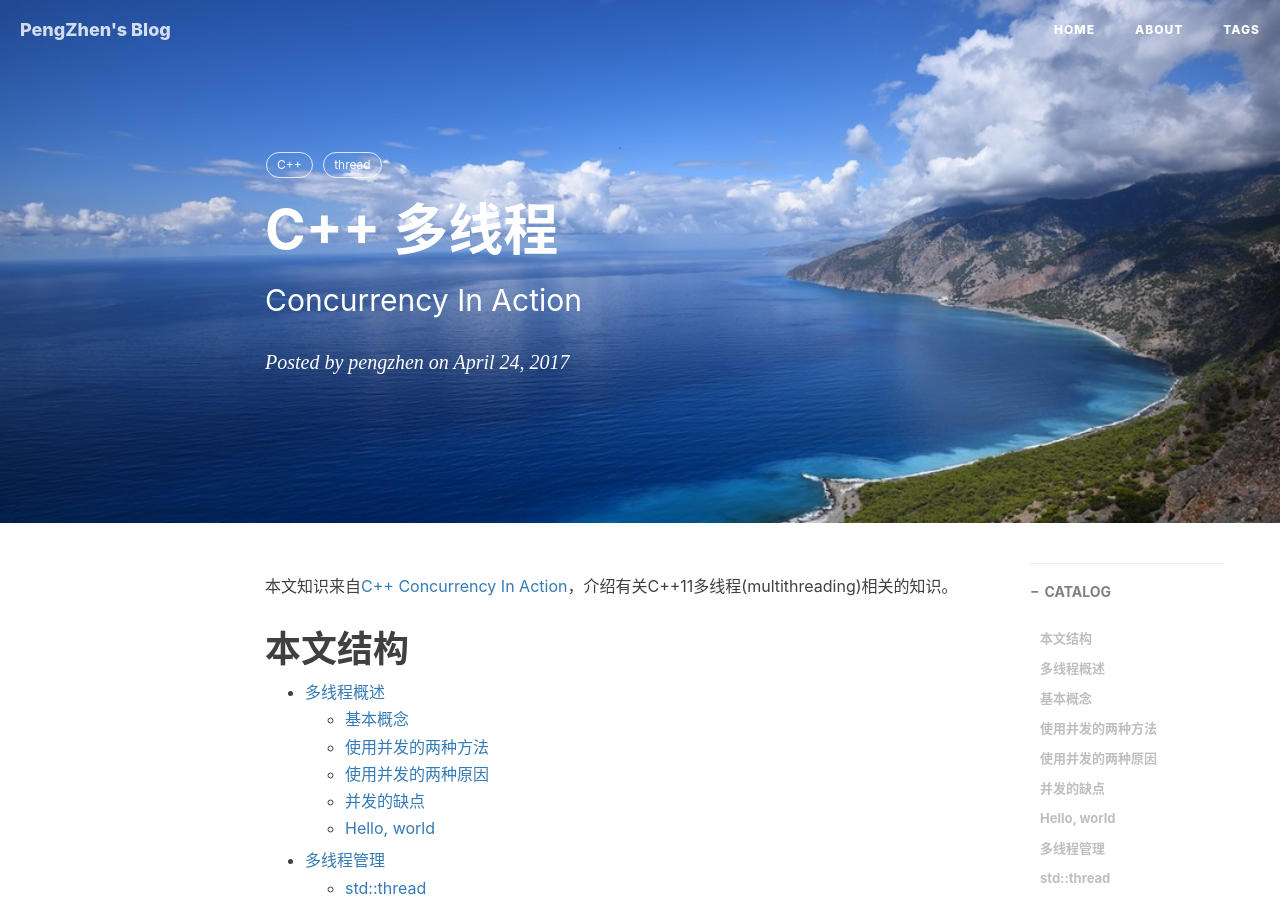
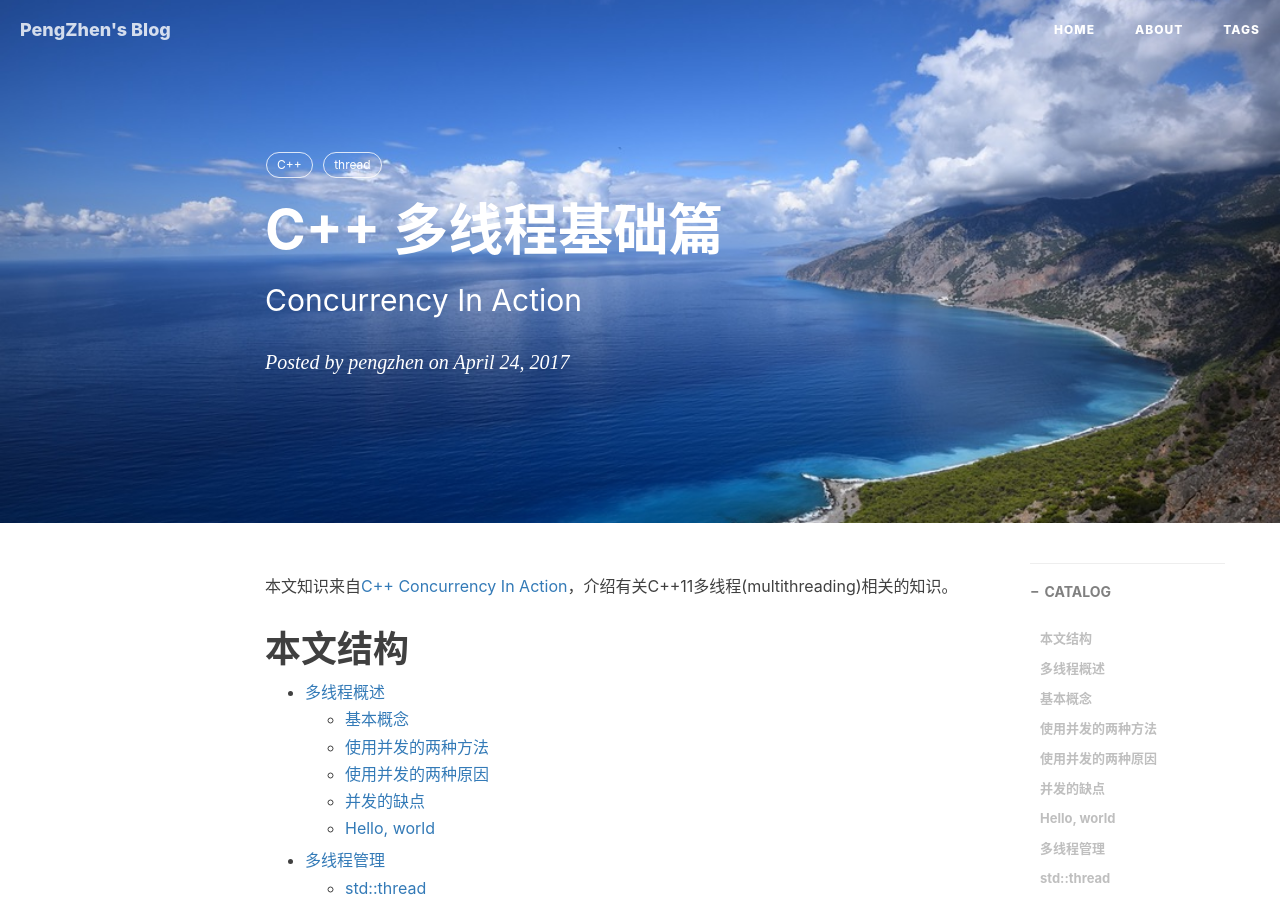
Before and after one commit to Chorior/Chorior.github.io, a Jekyll site: the page built from _posts/2017-04-24-C++ 多线程基础篇.md, in a window 1280 px wide and 900 px high. Built offline with Jekyll 4.4.1, drawn with Linux system fonts in a browser that asks for light colours; nearby versions of some CDN libraries; comment, search, counter and statistics services are not loaded.

Commit message:
C++ 多线程基础篇

```diff
--- a/_posts/2017-04-24-C++ 多线程基础篇.md
+++ b/_posts/2017-04-24-C++ 多线程基础篇.md
@@ -1,5 +1,5 @@
 ---
-title:      "C++ 多线程"
+title:      "C++ 多线程基础篇"
 subtitle:   "Concurrency In Action"
 date:       2017-04-24 20:20:00 +0800
 header-img: "img/stock-photo-4.jpg"
```
